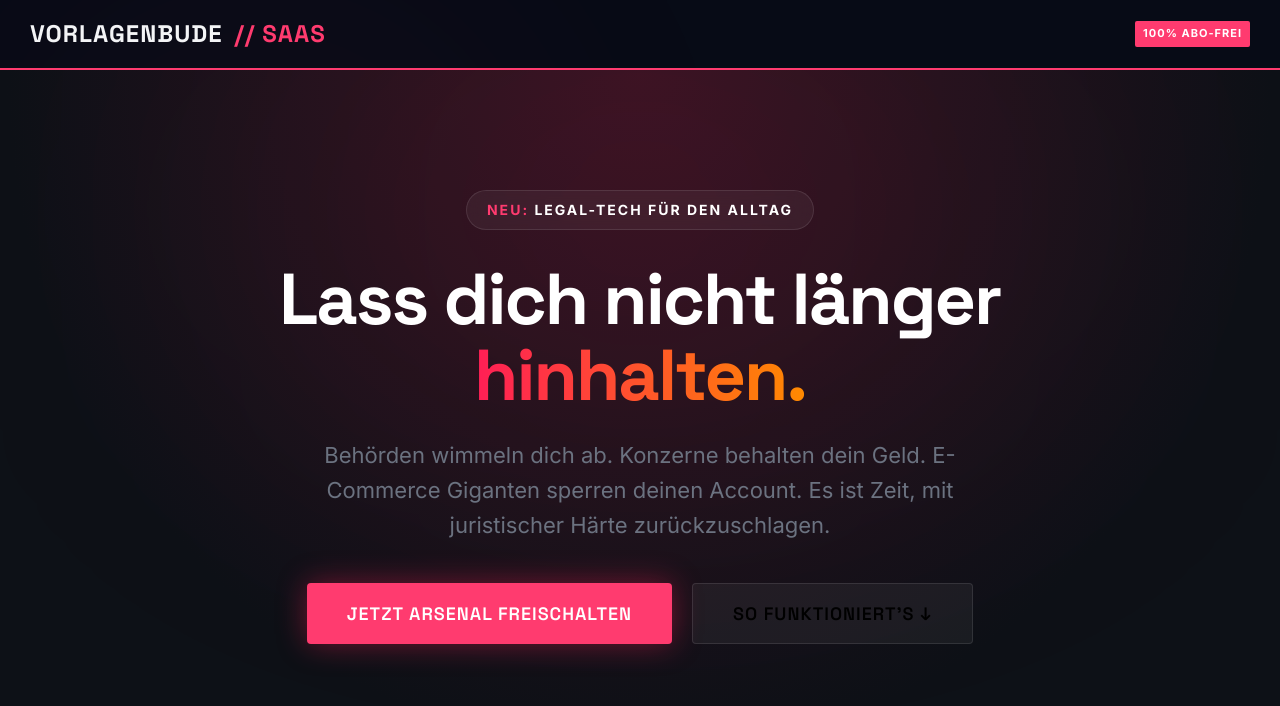
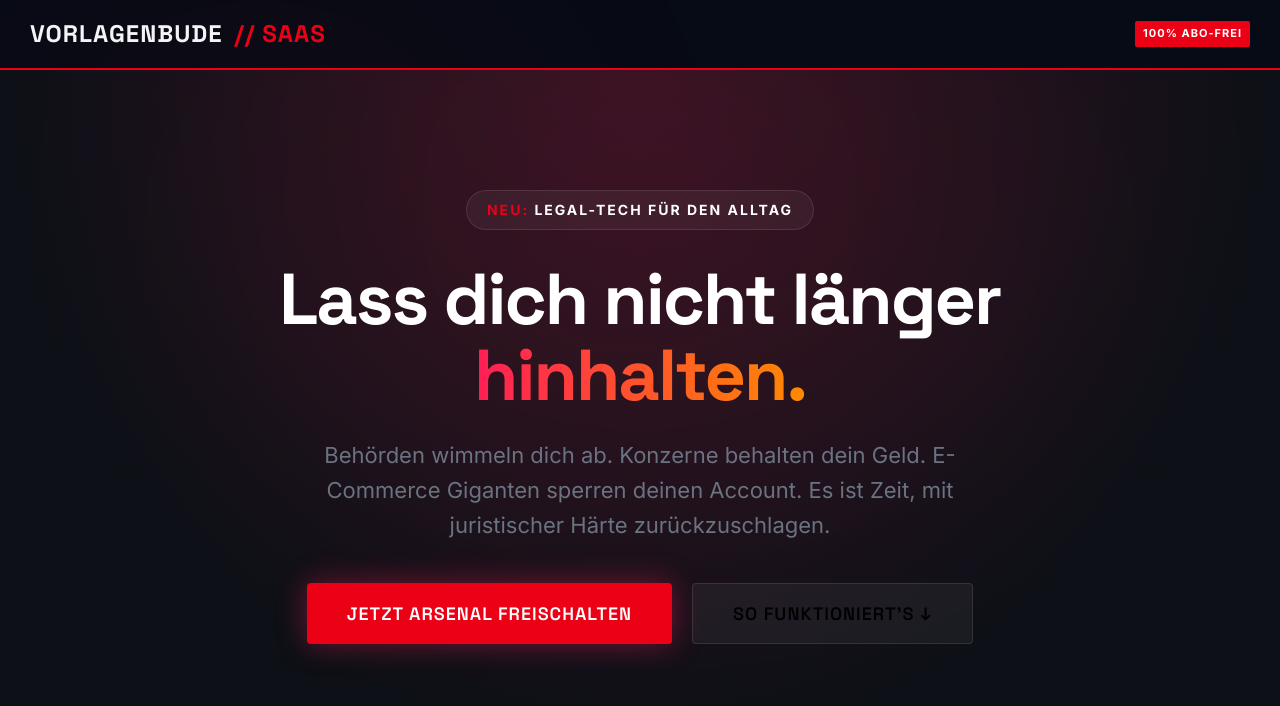
Before and after one commit to olli1270baok/RealLife, a Next.js app: page / in a window 1280 px wide. Shown: the top 706 px of the page. Built offline with nearby package versions, Linux system fonts and the light colour scheme.

Commit message:
feat: design Bahn-Rebell using official Deutsche Bahn Verkehrsrot accent

```diff
--- a/src/app/app/bahn-rebell/page.tsx
+++ b/src/app/app/bahn-rebell/page.tsx
@@ -416,7 +416,7 @@ export default function BahnRebell() {
           <div style={{ position: 'absolute', top: 0, left: 0, right: 0, bottom: 0, background: 'rgba(3, 7, 18, 0.8)', backdropFilter: 'blur(20px)', zIndex: 50, display: 'flex', alignItems: 'center', justifyContent: 'center' }}>
             <div style={{ background: 'var(--card)', border: '1px solid var(--border)', borderRadius: '24px', padding: '60px 40px', maxWidth: '600px', textAlign: 'center', boxShadow: '0 20px 60px rgba(0,0,0,0.5)', backdropFilter: 'blur(16px)' }}>
               <div style={{ fontSize: '64px', marginBottom: '20px' }}>🔒</div>
-              <h2 className="gradient-title" style={{ marginBottom: '20px' }}>Premium-Werkzeug gesperrt</h2>
+              <h2 className="gradient-title-db" style={{ marginBottom: '20px' }}>Premium-Werkzeug gesperrt</h2>
               <p style={{ color: 'var(--muted)', fontSize: '18px', marginBottom: '40px' }}>Dieses Werkzeug ist aktuell gesperrt. Schalte jetzt den vollen Funktionsumfang der Vorlagenbude frei – Lifetime, ohne Abo.</p>
               <button className="btn btn-primary" style={{ width: '100%', padding: '20px', fontSize: '18px' }} onClick={handleCheckout}>
                 JETZT MASTER-PASS KAUFEN (19€)
@@ -442,7 +442,7 @@ export default function BahnRebell() {
 
               <div className="hero glow-red" style={{ transition: 'all 0.3s', borderLeft: '4px solid var(--accent-red)', padding: '40px', marginBottom: '40px' }}>
                 <span style={{ textTransform: 'uppercase', letterSpacing: '.2em', fontSize: '11px', fontWeight: 800, color: 'var(--accent-red)', marginBottom: '12px', display: 'block' }}>Fahrgastrechte Terminal</span>
-                <h1 className="gradient-title" style={{ fontSize: '3.2rem', lineHeight: '1.1', marginBottom: '16px' }}>Hol dir dein Geld <br/>von der Bahn.</h1>
+                <h1 className="gradient-title-db" style={{ fontSize: '3.2rem', lineHeight: '1.1', marginBottom: '16px' }}>Hol dir dein Geld <br/>von der Bahn.</h1>
                 <p style={{ fontSize: '16px', maxWidth: '700px', marginBottom: 0 }}>Seit Juni 2023 nutzt die Bahn neue "außergewöhnliche Umstände", um nicht zu zahlen. Dieses Terminal berechnet deine exakten Ansprüche nach der aktuellen EU-Verordnung 2021/782 und generiert jetzt 10 verschiedene druckfertige Anschreiben.</p>
 
                 <div style={{ display: 'flex', gap: '16px', marginTop: '32px' }}>
--- a/src/app/globals.css
+++ b/src/app/globals.css
@@ -4,7 +4,7 @@
   --bg: #030712; /* Extreme dark */
   --card: rgba(255, 255, 255, 0.02); /* Translucent glass */
   --card-hover: rgba(255, 255, 255, 0.05);
-  --accent-red: #ff3b6f; /* Sleek magenta-red */
+  --accent-red: #EC0016; /* Deutsche Bahn Traffic Red */
   --accent-blue: #00f0ff;
   --accent-purple: #c040ff;
   --brown: #cfa17d;
@@ -591,8 +591,8 @@ input:focus, select:focus, textarea:focus {
 .holo-grid {
   width: 80px;
   height: 80px;
-  border: 1px solid rgba(255, 59, 111, 0.3);
-  background: radial-gradient(circle, rgba(255, 59, 111, 0.05) 0%, transparent 80%);
+  border: 1px solid rgba(236, 0, 22, 0.3);
+  background: radial-gradient(circle, rgba(236, 0, 22, 0.05) 0%, transparent 80%);
   transform-style: preserve-3d;
   animation: holoRotate 8s linear infinite;
 }
@@ -608,8 +608,8 @@ input:focus, select:focus, textarea:focus {
 
 /* Glow Borders */
 .glow-red:hover {
-  box-shadow: 0 0 30px rgba(255, 59, 111, 0.15);
-  border-color: rgba(255, 59, 111, 0.4) !important;
+  box-shadow: 0 0 30px rgba(236, 0, 22, 0.15);
+  border-color: rgba(236, 0, 22, 0.4) !important;
 }
 
 .glow-blue:hover {
@@ -653,3 +653,10 @@ input:focus, select:focus, textarea:focus {
   -webkit-text-fill-color: transparent;
   font-weight: 800;
 }
+
+.gradient-title-db {
+  background: linear-gradient(135deg, #ffffff 40%, #ff8c94 100%);
+  -webkit-background-clip: text;
+  -webkit-text-fill-color: transparent;
+  font-weight: 800;
+}
```
